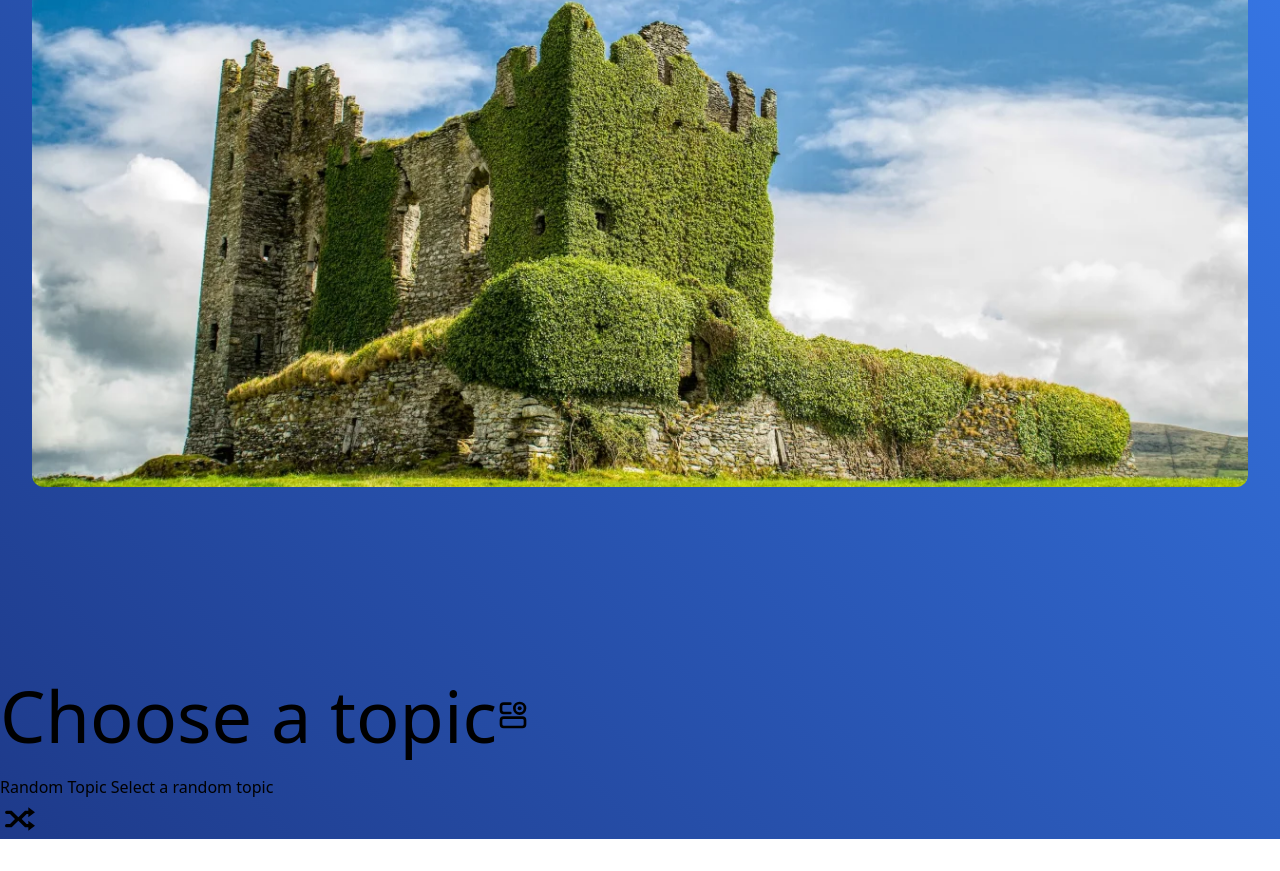
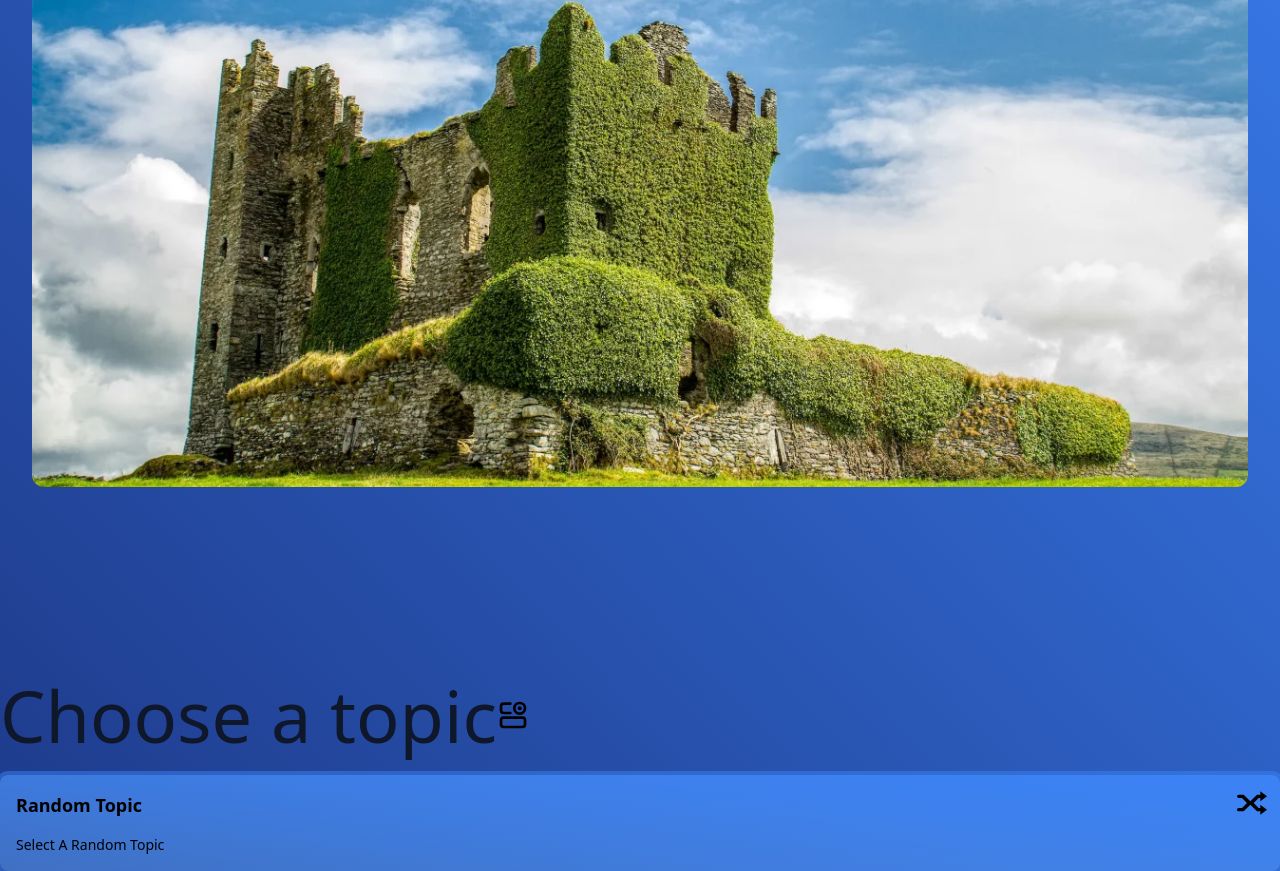
Before and after one commit to michelle-mcn/emerald-trivia, a website built with Vite: page src/index.html in a window 1280 px wide. Shown: the part 493-1364 px from the top of the page. Before the commit the page ends 1332 px from the top, so only its background shows below. Built offline with nearby package versions, Linux system fonts and the light colour scheme.

Commit message:
feat: added base & quiz topic styles

```diff
--- a/src/assets/css/styles.css
+++ b/src/assets/css/styles.css
@@ -1,3 +1,79 @@
 @tailwind base;
 @tailwind components;
 @tailwind utilities;
+
+@layer base {
+  body {
+    @apply h-full;
+  }
+
+  h1,
+  h2,
+  h3,
+  h4,
+  h5,
+  h6,
+  p {
+    @apply text-slate-900;
+  }
+}
+
+/* Quiz topic buttons */
+#quiz-topics-lg-screen button {
+  @apply relative
+  w-full
+  h-full
+  p-4
+  capitalize
+  transition-colors
+  duration-200
+  ease-in-out
+  rounded-lg
+  shadow-lg
+  bg-gradient-to-tr from-blue-400/50 to-blue-500;
+}
+
+/* Quiz topic buttons hover */
+#quiz-topics-lg-screen button:hover {
+  @apply bg-white
+  text-sky-950;
+}
+
+/* Quiz topic spans */
+#quiz-topics-lg-screen span {
+  @apply block
+  text-lg
+  font-semibold
+  text-left;
+}
+
+/* Quiz topic second span element */
+#quiz-topics-lg-screen span:nth-of-type(2) {
+  @apply mt-4
+  text-sm
+  font-normal;
+}
+
+/* Quiz topic buttons aria selected */
+#quiz-topics-lg-screen button {
+  @apply transition-all
+  duration-200
+  ease-in-out ring-4;
+}
+
+/* Quiz topic buttons aria selected */
+#quiz-topics-lg-screen button[aria-pressed="false"] {
+  @apply ring-transparent;
+}
+
+/* Quiz topic buttons aria selected */
+#quiz-topics-lg-screen button[aria-pressed="true"] {
+  @apply ring-blue-950;
+}
+
+/* Quiz topic images */
+#quiz-topics-lg-screen img {
+  @apply absolute
+  top-2
+  right-2;
+}
```
